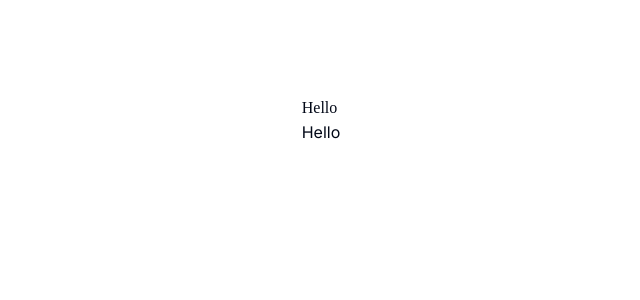
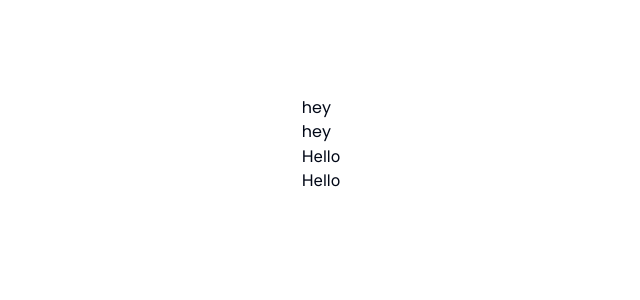
Before and after one commit to emma510t/improve_businessv1, a Next.js app: page / in a window 1280 px wide. Shown: the top 300 px of the page, without its empty margins (319-959 px from the left). Built offline with nearby package versions, Linux system fonts and the light colour scheme.

Commit message:
Fonts er sat op og kan bruges med tw

```diff
--- a/src/app/globals.css
+++ b/src/app/globals.css
@@ -75,10 +75,12 @@
   }
 }
 
-html {
+p {
   font-family: var(--font-inter);
 }
 
-h1{
+h1,
+h2,
+h3 {
   font-family: var(--font-poppins);
 }
--- a/src/app/layout.jsx
+++ b/src/app/layout.jsx
@@ -1,15 +1,16 @@
+import "./globals.css";
 import { Inter, Poppins } from "next/font/google";
-import "./globals.css";
 
-const inter = Inter({
+export const inter = Inter({
   subsets: ["latin"],
   variable: "--font-inter",
 });
-const poppins = Poppins({
+export const poppins = Poppins({
   subsets: ["latin"],
   variable: "--font-poppins",
   weight: ["300", "400", "500", "600", "700"],
 });
+
 export const metadata = {
   title: "Create Next App",
   description: "Generated by create next app",
@@ -18,13 +19,7 @@ export const metadata = {
 export default function RootLayout({ children }) {
   return (
     <html lang="en">
-      <body
-        className={
-          `${inter.variable} font-inter` + `${poppins.variable} font-poppins`
-        }
-      >
-        {children}
-      </body>
+      <body className={`${inter.variable} ${poppins.variable}`}>{children}</body>
     </html>
   );
 }
--- a/src/app/page.jsx
+++ b/src/app/page.jsx
@@ -4,8 +4,10 @@ export default function Home() {
   return (
     <main className="flex min-h-screen flex-col items-center justify-between p-24">
       <div>
-        <p className="font-poppins">Hello</p>
+        <h1>hey</h1>
+        <h2>hey</h2>
         <p className="font-inter">Hello</p>
+        <p>Hello</p>
       </div>
     </main>
   );
```
